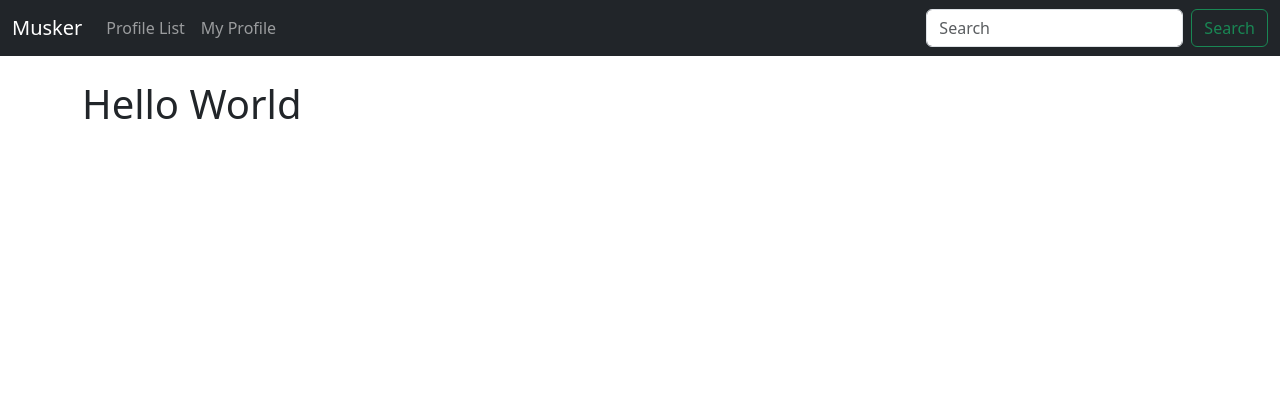
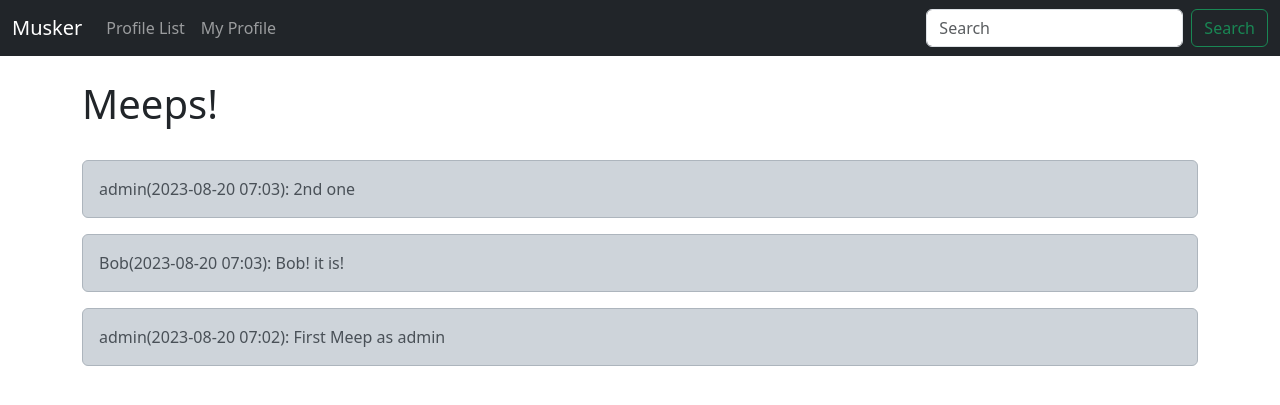
Before and after one commit to nevilia/Twitter-Clone, a Django app: page / in a window 1280 px wide. Shown: the top 405 px of the page. Run offline with Django 4.2, Linux system fonts and the light colour scheme; a user stored in the database is signed in; data comes from the database, SQL or seed files in the repository; both versions use the stored data as it was after the commit.

Commit message:
Added Create post and Read on home and my profile

```diff
--- a/musker/admin.py
+++ b/musker/admin.py
@@ -1,6 +1,6 @@
 from django.contrib import admin
 from django.contrib.auth.models import Group, User
-from .models import Profile
+from .models import Profile, Meep
 # Register your models here.
 
 # Removing Group model
@@ -19,4 +19,4 @@ class UserAdmin(admin.ModelAdmin):
 # Only keeping the username field and deleting everything else
 admin.site.unregister(User)
 admin.site.register(User, UserAdmin)
-# admin.site.register(Profile)
+admin.site.register(Meep)
--- a/musker/models.py
+++ b/musker/models.py
@@ -1,6 +1,20 @@
 from django.db import models
 from django.contrib.auth.models import User
 from django.db.models.signals import post_save
+
+# Create a post: meep model
+class Meep(models.Model):
+    user = models.ForeignKey(
+        User, related_name="meeps", on_delete=models.DO_NOTHING
+    )
+    body = models.CharField(max_length=250)
+    created_at = models.DateTimeField(auto_now_add=True)
+
+    def __str__(self):
+        return(f"{self.user}"
+               f"({self.created_at:%Y-%m-%d %H:%M}): "
+               f"{self.body}"
+               )
 
 # Create a USer Profile Model.
 class Profile(models.Model):
--- a/musker/templates/home.html
+++ b/musker/templates/home.html
@@ -1,5 +1,11 @@
 {% extends 'base.html' %}
 
 {% block content %}
- <h1>Hello World</h1>
+    <h1>Meeps!</h1>
+    <br>
+    {% for meep in meeps %}
+        <div class="alert alert-dark" role="alert">
+            {{ meep }}
+        </div>
+    {% endfor %}
 {% endblock content %}
--- a/musker/views.py
+++ b/musker/views.py
@@ -1,10 +1,13 @@
 from django.shortcuts import redirect, render
 from django.contrib import messages
-from .models import Profile
+from .models import Profile, Meep
 
 # Create your views here.
 def home(request):
-    return render(request, 'home.html', {})
+    if request.user.is_authenticated:
+        meeps = Meep.objects.all().order_by("-created_at")
+
+    return render(request, 'home.html', {"meeps":meeps})
 
 def profile_list(request):
     if request.user.is_authenticated:
@@ -17,6 +20,9 @@ def profile_list(request):
 def profile(request, pk):
     if request.user.is_authenticated:
         profile = Profile.objects.get(user_id=pk)
+        meeps = Meep.objects.filter(user_id=pk).order_by("-created_at")
+
+
         # Post form logic
         if request.method == "POST":
             # get current user id
@@ -31,7 +37,9 @@ def profile(request, pk):
             # save profile
             current_user_profile.save()
 
-        return render(request, "profile.html", {"profile":profile})
+            # See all the user's meeps
+
+        return render(request, "profile.html", {"profile":profile, "meeps":meeps})
     else:
         messages.success(request, ("You Must Be Logged In!"))
         return redirect('home')
```
Also changed, not shown: musker/templates/profile.html (+8 -0 lines), db.sqlite3, musker/migrations/0003_meep.py (added).
